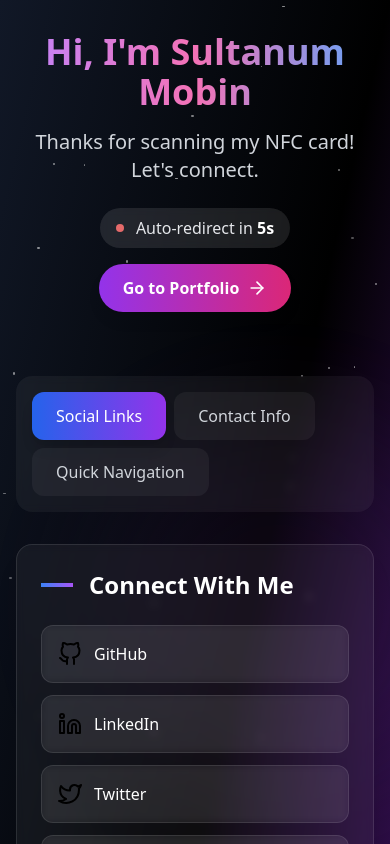
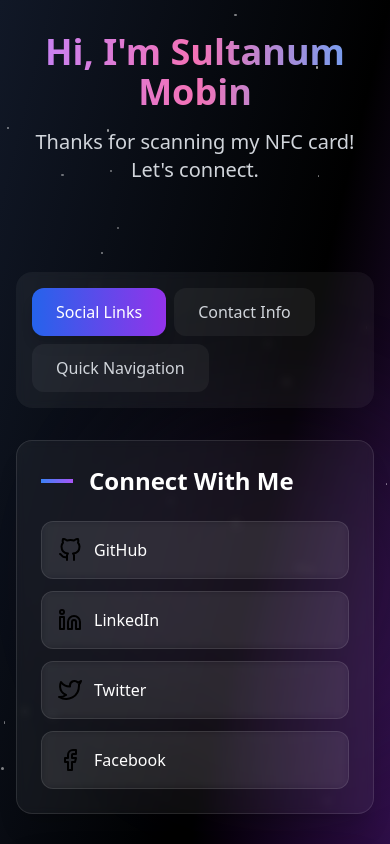
Before and after one commit to smsultan76/portfolio, a Next.js app: page /scan in a window 390 px wide. Shown: the top 844 px of the page. Built offline with nearby package versions, Linux system fonts and the light colour scheme.

Commit message:
Updated scan page

```diff
--- a/app/scan/page.tsx
+++ b/app/scan/page.tsx
@@ -1,7 +1,7 @@
-// app/nfc-redirect/page.tsx
+// app/scan/page.tsx
 "use client";
 
-import { useState, useEffect } from 'react';
+import { useState } from 'react';
 import { motion } from 'framer-motion';
 import Image from 'next/image';
 import {
@@ -18,21 +18,18 @@ import {
   FiCode,
   FiMessageCircle,
   FiFacebook,
-  FiArrowRight,
-  FiLoader
 } from 'react-icons/fi';
 
-// Your configuration - EDIT THIS SECTION
 const USER_CONFIG = {
   name: "Sultanum Mobin",
   title: "Full Stack Developer",
   email: "sultanum.mobin@gmail.com",
   alternateEmail: "sultan.1021@fec.edu.bd",
   phone: "+880 1723-332972",
-  website: "https://yourportfolio.com",
+  website: "http://sultanum-mobin.vercel.app/",
   resumeUrl: "/resume.pdf",
-  photoUrl: "/images/portrait.jpg", // Add your photo here
-  portfolioUrl: "/", // Your portfolio homepage
+  photoUrl: "/profile.png",
+  portfolioUrl: "/",
   location: "Faridpur, Dhaka, Bangladesh"
 };
 
@@ -114,48 +111,8 @@ const NAVIGATION_LINKS = [
 ];
 
 export default function NFCRedirectPage() {
-  const [redirectTimer, setRedirectTimer] = useState(10); // 10 seconds
-  const [isRedirecting, setIsRedirecting] = useState(false);
   const [mousePosition, setMousePosition] = useState({ x: 0, y: 0 });
   const [activeTab, setActiveTab] = useState<'social' | 'contact' | 'navigation'>('social');
-
-  // Handle mouse movement for background effects
-  useEffect(() => {
-    const handleMouseMove = (e: MouseEvent) => {
-      setMousePosition({ x: e.clientX, y: e.clientY });
-    };
-
-    window.addEventListener('mousemove', handleMouseMove);
-
-    return () => {
-      window.removeEventListener('mousemove', handleMouseMove);
-    };
-  }, []);
-
-  // Auto-redirect timer
-  useEffect(() => {
-    const timer = setInterval(() => {
-      setRedirectTimer((prev) => {
-        if (prev <= 1) {
-          setIsRedirecting(true);
-          setTimeout(() => {
-            window.location.href = USER_CONFIG.portfolioUrl;
-          }, 500);
-          return 0;
-        }
-        return prev - 1;
-      });
-    }, 1000);
-
-    return () => clearInterval(timer);
-  }, []);
-
-  const handleManualRedirect = () => {
-    setIsRedirecting(true);
-    setTimeout(() => {
-      window.location.href = USER_CONFIG.portfolioUrl;
-    }, 500);
-  };
 
   // Calculate parallax effect for background
   const parallaxStyle = {
@@ -195,32 +152,6 @@ export default function NFCRedirectPage() {
         </div>
       </div>
 
-      {/* Redirect Overlay */}
-      {isRedirecting && (
-        <motion.div
-          initial={{ opacity: 0 }}
-          animate={{ opacity: 1 }}
-          className="fixed inset-0 z-50 bg-black/90 backdrop-blur-sm flex items-center justify-center"
-        >
-          <div className="text-center">
-            <motion.div
-              animate={{ rotate: 360 }}
-              transition={{ duration: 1, repeat: Infinity, ease: "linear" }}
-              className="text-white text-6xl mb-8"
-            >
-              <FiLoader />
-            </motion.div>
-            <motion.h2
-              initial={{ y: 20, opacity: 0 }}
-              animate={{ y: 0, opacity: 1 }}
-              transition={{ delay: 0.2 }}
-              className="text-3xl font-bold text-white mb-4"
-            >
-              Redirecting to Portfolio...
-            </motion.h2>
-          </div>
-        </motion.div>
-      )}
 
       {/* Main Content */}
       <div className="relative z-10 container mx-auto px-4 py-8 min-h-screen flex flex-col">
@@ -238,24 +169,6 @@ export default function NFCRedirectPage() {
             Thanks for scanning my NFC card! Let's connect.
           </p>
 
-          <div className="flex flex-col sm:flex-row items-center justify-center gap-4">
-            <div className="flex items-center gap-3 px-4 py-2 bg-white/10 backdrop-blur-sm rounded-full">
-              <span className="w-2 h-2 bg-red-400 rounded-full animate-pulse"></span>
-              <span className="text-gray-200">
-                Auto-redirect in <span className="font-bold text-white">{redirectTimer}s</span>
-              </span>
-            </div>
-
-            <motion.button
-              onClick={handleManualRedirect}
-              whileHover={{ scale: 1.05 }}
-              whileTap={{ scale: 0.95 }}
-              className="flex items-center gap-2 px-6 py-3 bg-gradient-to-r from-purple-600 to-pink-600 rounded-full font-semibold text-white shadow-lg hover:shadow-xl transition-shadow"
-            >
-              <span>Go to Portfolio</span>
-              <FiArrowRight className="text-xl" />
-            </motion.button>
-          </div>
         </motion.header>
 
         {/* Main Content Area */}
```
